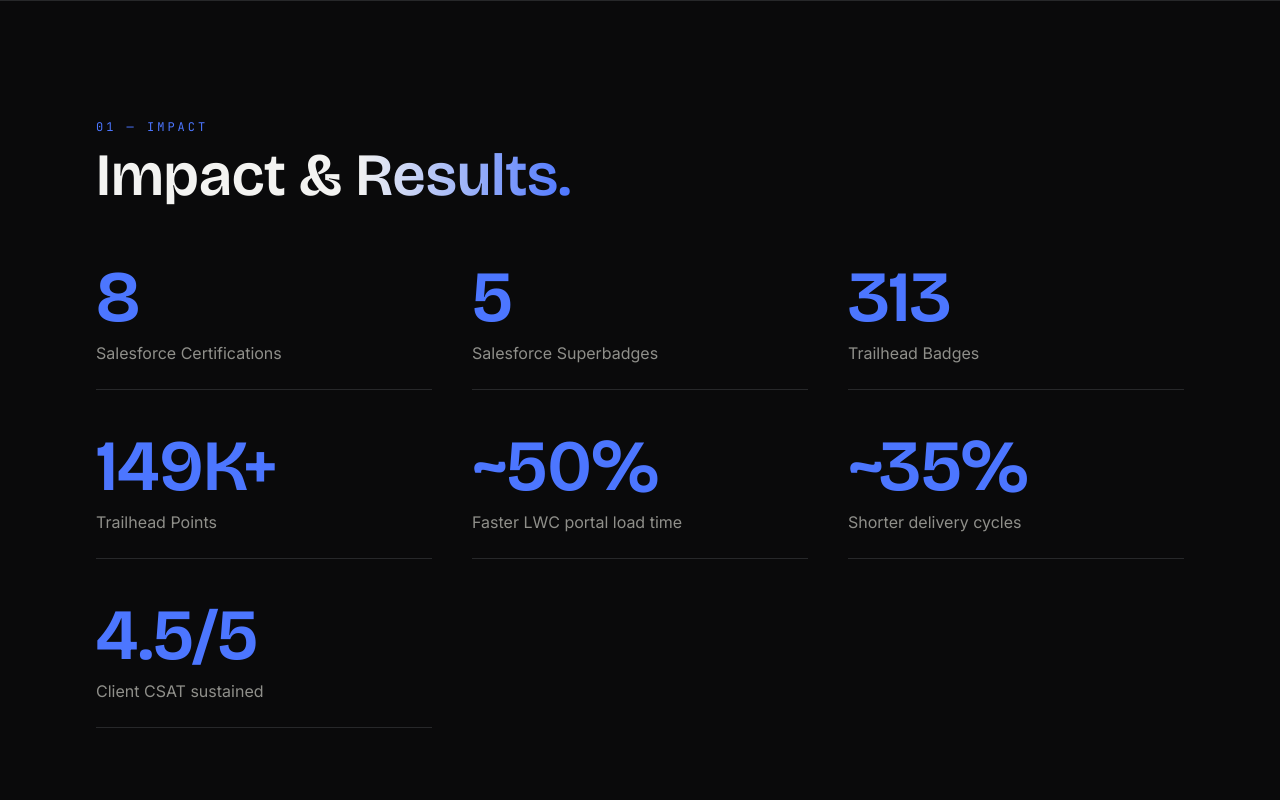
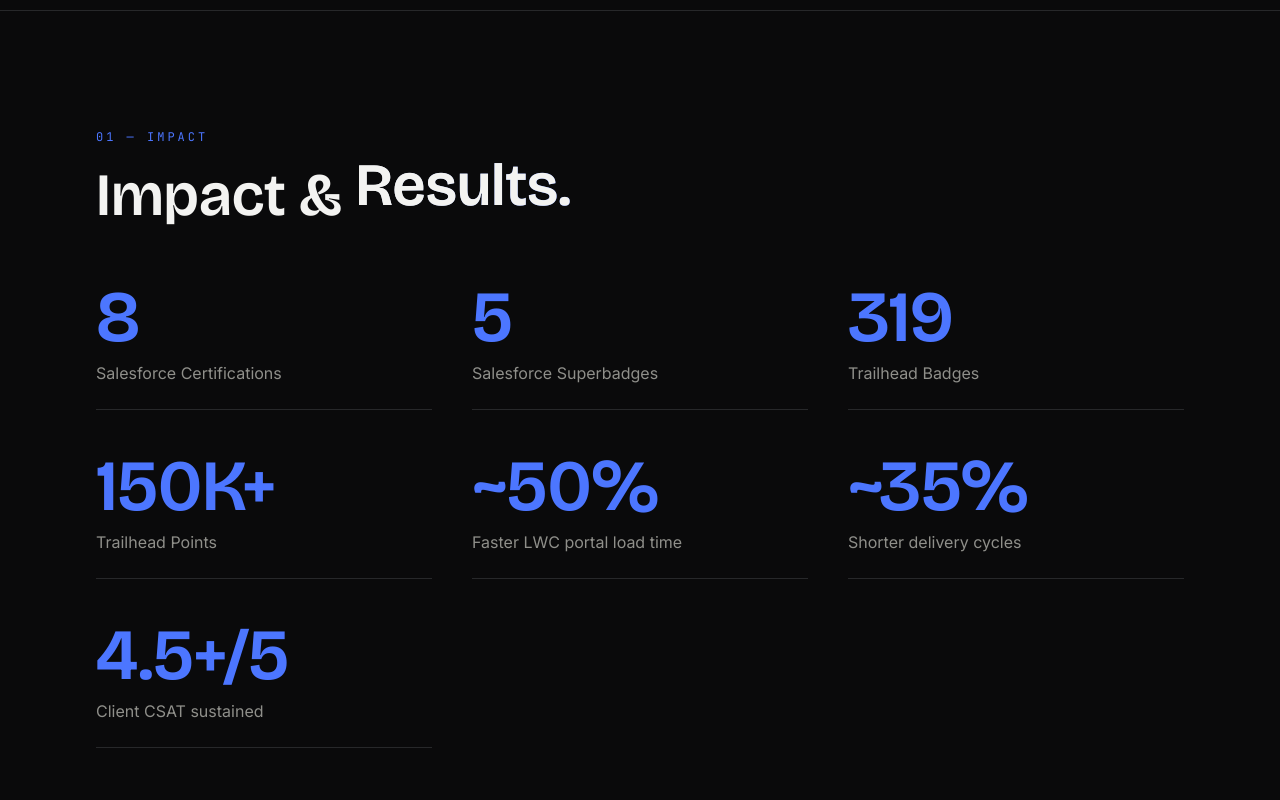
Before and after one commit to MohitVeer/Mohit-Rajput, a React (Vite) app: page / in a window 1280 px wide. Shown: the part 800-1600 px from the top of the page. Built offline with nearby package versions, Linux system fonts and the light colour scheme.

Commit message:
Leftover changes in Profile

```diff
--- a/src/components/Preloader.tsx
+++ b/src/components/Preloader.tsx
@@ -3,7 +3,7 @@
 
 const BOOT_LINES = [
   'mounting trail...',
-  'loading badges (313)...',
+  'loading badges (319)...',
   'checking rank: Triple Star Ranger...',
   'checking superbadges: 5x Superbadge...',
   'checking agentblazer rank: Agentblazer Innovator 2026...',
--- a/src/data/profile.ts
+++ b/src/data/profile.ts
@@ -39,8 +39,8 @@
  agentblazerImage: 'https://trailhead.salesforce.com/assets/agentblazer/agentblazer-level-2-7dcee062f7cbc07086875c87de6163855f43972a4391d85336dd013338a7712e.png ',
   agentblazerChampionImage:
     'https://trailhead.salesforce.com/assets/agentblazer/agentblazer-level-1-a564a869686f7b888fabd8c82dafaf25928fa006be2388ab57e6f232876c2bf0.png',
-  badges: 313,
-  points: '149,275',
+  badges: 319,
+  points: '150,000',
   trails: 52,
   status: 'Agentblazer Innovator 2026',
   // agentforceLevel: 'Champion',
@@ -51,11 +51,11 @@
 export const stats = [
   { value: '8', label: 'Salesforce Certifications' },
   { value: '5', label: 'Salesforce Superbadges' },
-  { value: '313', label: 'Trailhead Badges' },
-  { value: '149K+', label: 'Trailhead Points' },
+  { value: '319', label: 'Trailhead Badges' },
+  { value: '150K+', label: 'Trailhead Points' },
   { value: '~50%', label: 'Faster LWC portal load time' },
   { value: '~35%', label: 'Shorter delivery cycles' },
-  { value: '4.5/5', label: 'Client CSAT sustained' },
+  { value: '4.5+/5', label: 'Client CSAT sustained' },
 ]
 
 export const aboutFacts = [
@@ -197,7 +197,7 @@
       'Reduced LWC portal load time from ~3.2s to 1.5s (~50%) via cached Apex, reactive-property tuning and fewer DOM re-renders.',
       'Accelerated delivery cycles from 10 → 6–7 days (~35%) with a reusable SLDS component library.',
       'Enforced WCAG 2.1 AA across LWC UI — keyboard nav, semantic HTML, screen-reader parity.',
-      'Resolved 300+ production defects within SLA, sustaining 4.5/5 CSAT.',
+      'Resolved 300+ production defects within SLA, sustaining 4.5+/5 CSAT.',
       'Awarded Circle of Excellence for independently resolving high-impact production defects.',
     ],
     clients: ['American Honda', "St. James's Place"],
--- a/src/index.css
+++ b/src/index.css
@@ -87,6 +87,24 @@
   }
 }
 
+.text-gradient {
+  position: relative;
+  display: inline-block;
+  color: hsl(var(--foreground));
+  overflow: hidden;
+}
+
+.text-gradient::after {
+  content: attr(data-text);
+  position: absolute;
+  inset: 0;
+  color: hsl(var(--accent));
+  overflow: hidden;
+  width: 0%;
+  white-space: nowrap;
+  animation: textFill 4s ease-in-out infinite;
+}
+
 @layer utilities {
   .text-gradient {
     background-image: linear-gradient(90deg, hsl(var(--foreground)), hsl(var(--accent)));
```
